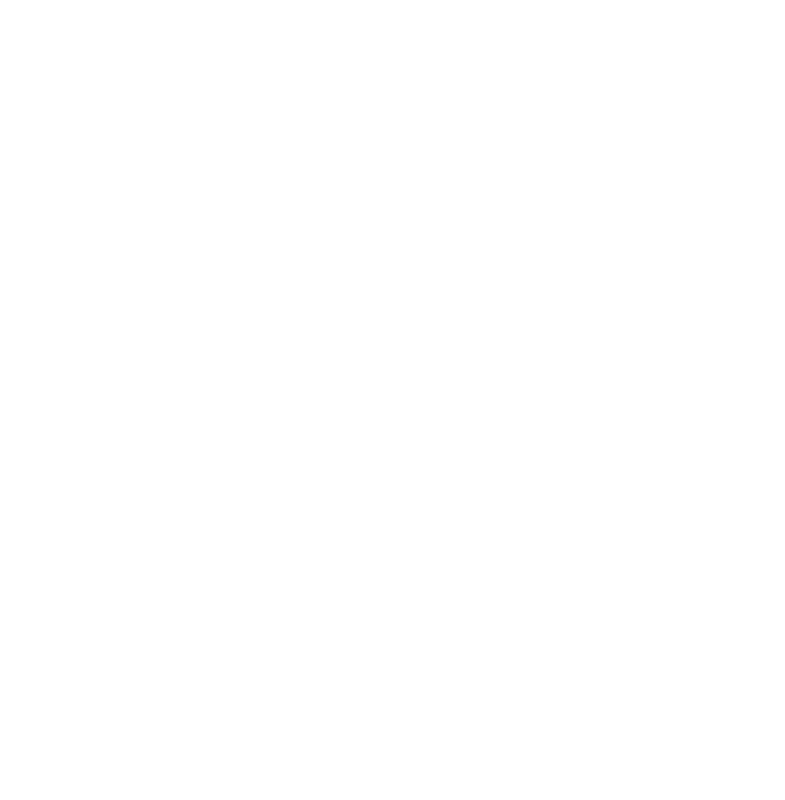
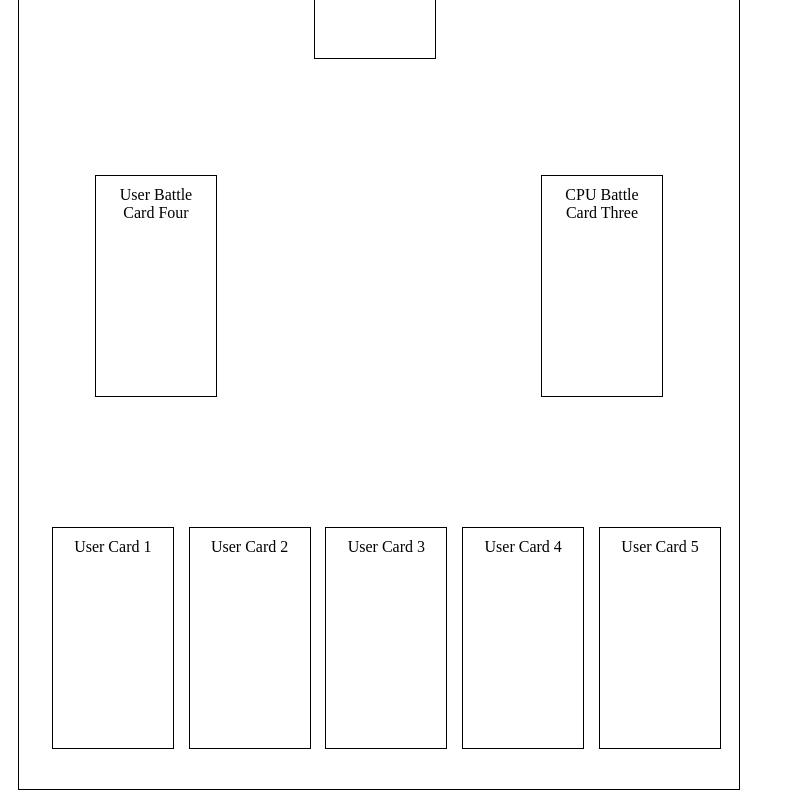
Before and after one commit to spencerkw/superhero-showdown, an Angular app: page /shodown in a window 1280 px wide. Shown: the part 242-1042 px from the top of the page, without its empty margins (0-785 px from the left). Before the commit the page ends 800 px from the top, so only its background shows below. Built offline with nearby package versions, Linux system fonts and the light colour scheme.

Commit message:
template-html

```diff
--- a/src/app/battle/battle.component.css
+++ b/src/app/battle/battle.component.css
@@ -0,0 +1,62 @@
+.battle, .card {
+    border: 1px solid black;
+    margin: 10px;
+    padding: 10px;
+  }
+
+  .battle {
+    width: 700px;
+    height: 1000px;
+    text-align: center;
+    position: relative;
+  }
+
+  .card {
+    width: 100px;
+    height: 200px;
+    margin: 40px;
+    position:absolute;
+  }
+
+  .one, .two {
+    transform: translateX(50%);
+    right: 45%;
+  }
+
+  .two1 {
+    bottom: 0px;
+    left: -1%;
+  }
+
+  .two2 {
+    bottom: 0px;
+    left: 18%;
+  }
+
+  .two3 {
+    bottom: 0px;
+    left: 37%;
+  }
+
+  .two4 {
+    bottom: 0px;
+    left: 56%;
+  }
+
+  .two5 {
+    bottom: 0px;
+    left: 75%;
+  }
+
+  .three, .four {
+    transform: translateY(50%);
+    top: 25%;
+  }
+
+  .three {
+    right: 5%;
+  }
+
+  .four {
+    left: 5%;
+  }
--- a/src/app/battle/battle.component.html
+++ b/src/app/battle/battle.component.html
@@ -1,3 +1,10 @@
-<p>
-  battle works!
-</p>
+<div class="battle"> Battle Table
+  <div class="card one">CPU Card One</div>
+  <div class="card two1">User Card 1</div>
+  <div class="card two2">User Card 2</div>
+  <div class="card two3">User Card 3</div>
+  <div class="card two4">User Card 4</div>
+  <div class="card two5">User Card 5</div>
+  <div class="card three">CPU Battle Card Three</div>
+  <div class="card four">User Battle Card Four</div>
+</div>
```
